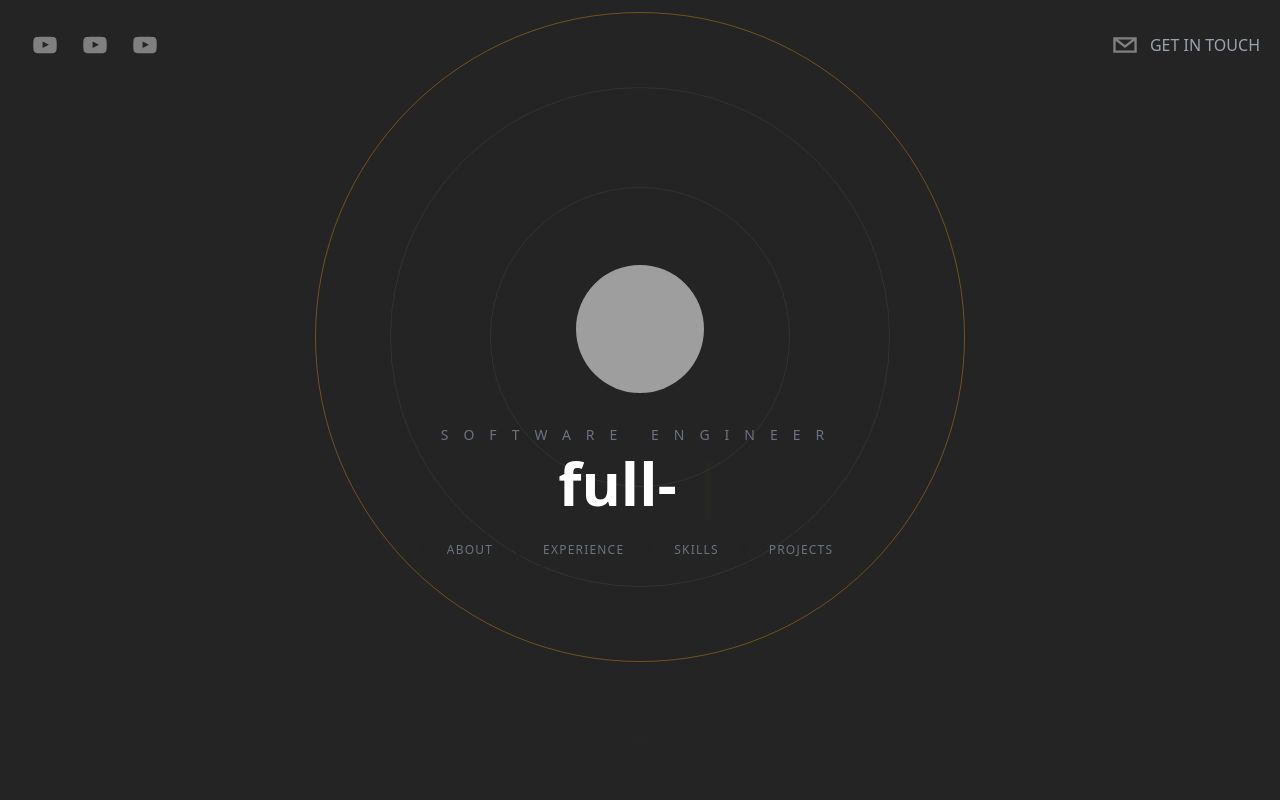
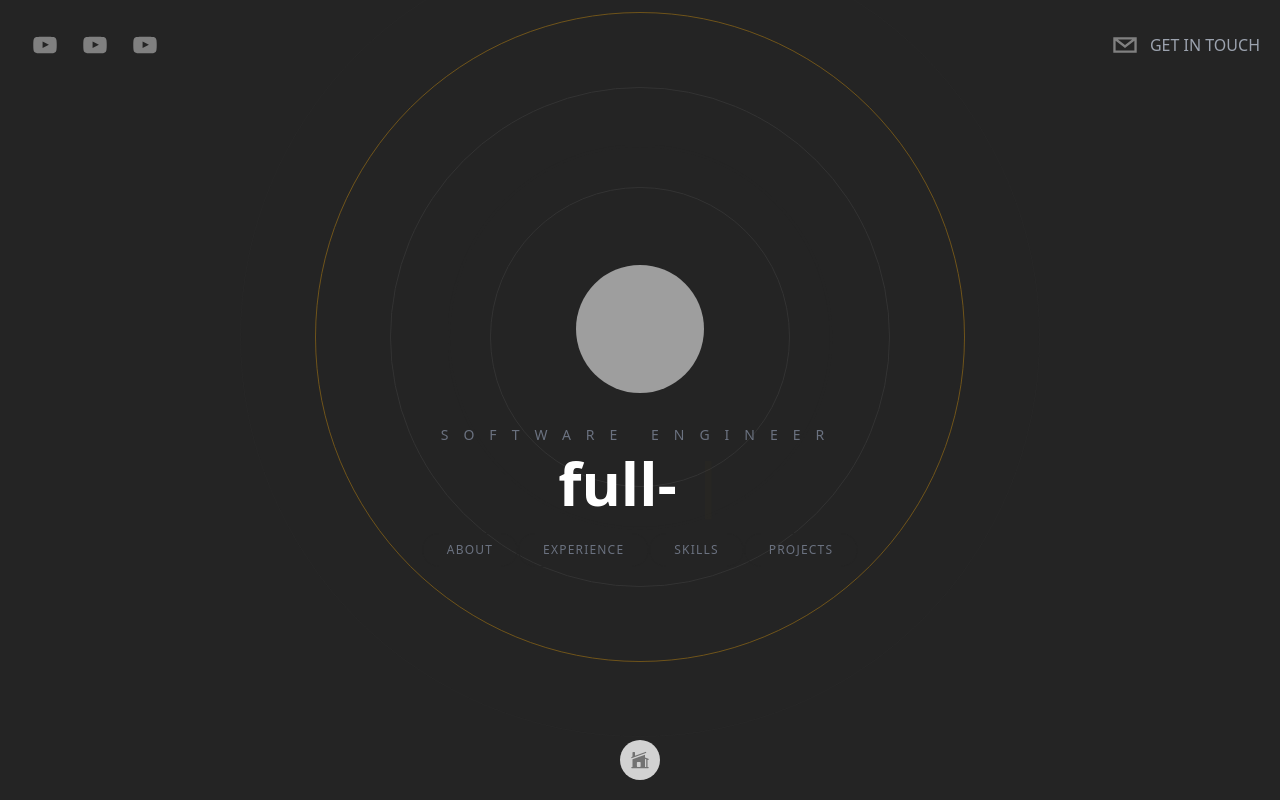
Before and after one commit to masadamsahid/nextjs-sanity-framer-portfolio, a Next.js app: page / in a window 1280 px wide. Built offline with nearby package versions, Linux system fonts and the light colour scheme; grey boxes are pictures that could not be loaded.

Commit message:
add home button

```diff
--- a/components/Header.tsx
+++ b/components/Header.tsx
@@ -1,6 +1,7 @@
 import React from "react";
 import {SocialIcon} from "react-social-icons";
 import {motion} from "framer-motion";
+import Link from "next/link";
 
 type Props = {};
 
@@ -31,6 +32,7 @@
         />
       </motion.div>
 
+      <Link href='#contact-me'>
         <motion.div
           initial={{x: 500, opacity: 0, scale: .5}}
           animate={{x: 0, opacity: 1, scale: 1}}
@@ -47,6 +49,7 @@
             Get in Touch
           </p>
         </motion.div>
+      </Link>
     </header>
   );
 }
--- a/pages/index.tsx
+++ b/pages/index.tsx
@@ -7,10 +7,12 @@
 import Skills from "../components/Skills";
 import Projects from "../components/Projects";
 import ContactMe from "../components/ContactMe";
+import Link from "next/link";
+import {HomeModernIcon} from "@heroicons/react/24/solid";
 
 const Home: NextPage = () => {
   return (
-    <div className="bg-[rgb(36,36,36)] text-white h-screen snap-y snap-mandatory overflow-y-scroll overflow-x-hidden z-0 scrollbar scrollbar-track-gray-400/20 scrollbar-thumb-amber-400/80">
+    <div className="bg-[rgb(36,36,36)] text-white h-screen snap-y snap-mandatory overflow-y-scroll overflow-x-hidden z-0 scrollbar scrollbar-track-gray-400/20 scrollbar-thumb-amber-400/80 scroll-smooth">
       <Head>
         <title>Masadamsahid's Portfolio</title>
       </Head>
@@ -41,6 +43,13 @@
         <ContactMe/>
       </section>
 
+      <Link href='#hero'>
+        <footer className="sticky bottom-5 w-full cursor-pointer flex items-center justify-center">
+          <div className="p-1 bg-amber-300 h-10 w-10 rounded-full grayscale hover:grayscale-0 flex justify-center items-center text-gray-500 hover:text-black">
+            <HomeModernIcon className="h-5 w-5"/>
+          </div>
+        </footer>
+      </Link>
     </div>
   )
 }
```
Lines whose indentation alone changed are shown as unchanged.
